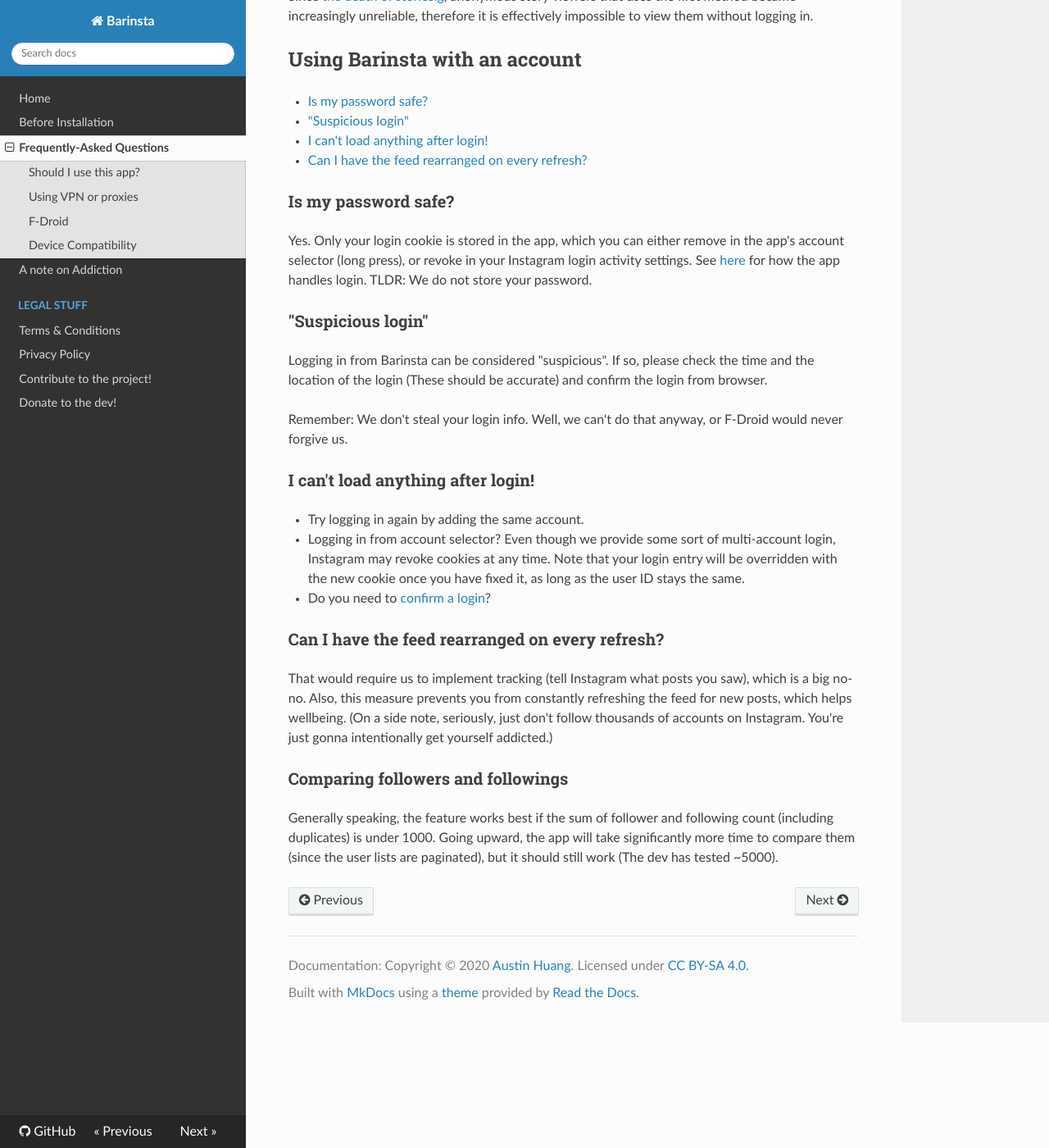
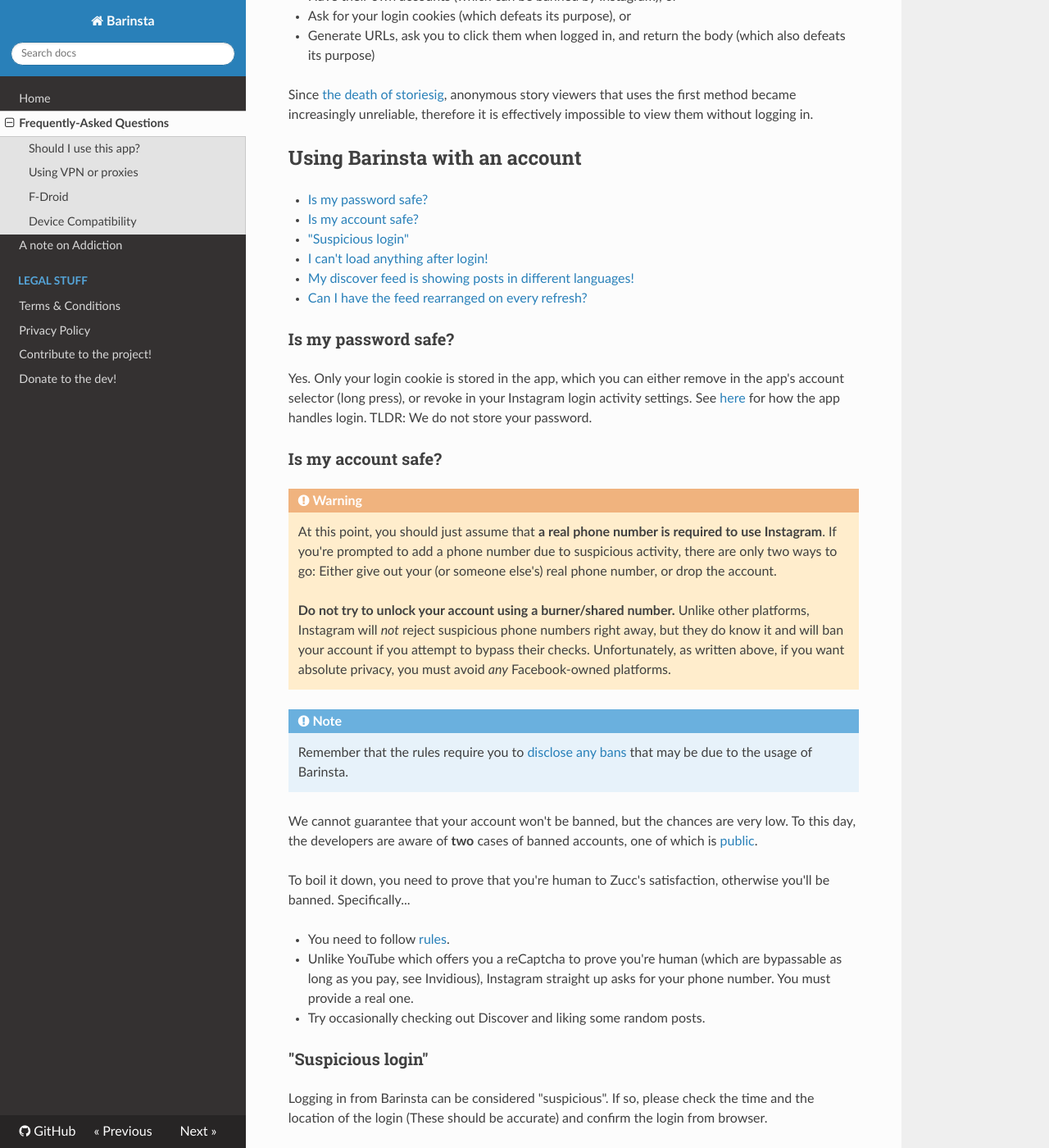
Before and after one commit to austinhuang0131/barinsta-docs, an MkDocs documentation site: the page built from docs/faq.md, in a window 1280 px wide and 1400 px high, scrolled down 3430 px. Shown: the whole window at 82% size. Built offline with MkDocs 1.6.1, drawn with Linux system fonts in a browser that asks for light colours; nearby versions of some CDN libraries; some of the changed text lies outside the part shown.

Commit message:
more docs

```diff
--- a/docs/faq.md
+++ b/docs/faq.md
@@ -1,16 +1,16 @@
-* [Basics](#Basics)
-* [Using Barinsta anonymously](#Using-Barinsta-anonymously)
-* [Using Barinsta with an account](#Using-Barinsta-with-an-account)
+* [Basics](#basics)
+* [Using Barinsta anonymously](#using-barinsta-anonymously)
+* [Using Barinsta with an account](#using-barinsta-with-an-account)
 
 ## Basics
 
 !!! Note
     Unless specifically instructed by this documentation or the developers, clearing application data/cache will not resolve issues.
 
-* [Should I use this app?](#Should-I-use-this-app)
-* [Using VPN or proxies](#Using-VPN-or-proxies)
-* [F-Droid](#F-Droid)
-* [Device Compatibility](#Device-Compatibility)
+* [Should I use this app?](#should-I-use-this-app)
+* [Using VPN or proxies](#using-vpn-or-proxies)
+* [F-Droid](#f-droid)
+* [Device Compatibility](#device-compatibility)
 
 ### Should I use this app?
 
@@ -48,7 +48,7 @@ However, currently (but planned for the future), you cannot use this app to:
 
     **Do NOT attempt to log in on banned IPs.** Your account will be either locked until you provide a phone number, or banned with no recourse.
 
-Instagram believes blocking IPs will stop spambots, but we all know they're just hungry for tracking. Again, Barinsta can only do *so much* to protect your privacy, and if you don't want Zucc to look into your life, you need to cut every single Facebook product, which is incredibly difficult for many (especially for the author, who is in North America, and cutting them will risk losing contacts).
+Instagram believes that blocking IPs will stop spambots, but we all know they're just hungry for tracking. Remember that Barinsta can only do *so much* to protect your privacy (which already improves the condition for many Instagram users, but might not be to the satisfaction of privacy advocates), and if you want more, you do have to avoid every single Facebook-owned platform, which is incredibly difficult for many (especially for the author, who is in North America, and cutting them will risk losing contacts).
 
 Bibliogram, on the other hand, actually allows you to access Instagram contents (public profiles only) without connecting to Facebook. However, Instagram is working hard to render it unusable, so unfortunately, [it will probably stop working soon](https://lists.sr.ht/~cadence/bibliogram-announce/%3C20201218014302.855fa8a816be2f19da2f56e3%40disroot.org%3E).
 
@@ -86,6 +86,8 @@ Only these contents can be viewed without login:
 
 You might have hit the [ratelimit](https://git.sr.ht/~cadence/bibliogram-docs/tree/master/docs/Instagram%20rate%20limits.md). Wait a few hours before opening the app again.
 
+To know if you're banned or not, try visiting a public profile page on browser. If you're prompted to log in immediately without showing the account's posts, you currently have a temporary IP ban.
+
 ### Can we have an anonymous feed?
 
 It is still being debated upon. However, such feature, if implemented, will carry heavy restrictions.
@@ -105,14 +107,34 @@ Since [the death of storiesig](https://twitter.com/jlobitu/status/13059298971693
 
 ## Using Barinsta with an account
 
-* [Is my password safe?](#Is-my-password-safe)
-* ["Suspicious login"](#"Suspicious-login")
-* [I can't load anything after login!](#I-can't-load-anything-after-login)
-* [Can I have the feed rearranged on every refresh?](#Can-I-have-the-feed-rearranged-on-every-refresh)
+* [Is my password safe?](#is-my-password-safe)
+* [Is my account safe?](#is-my-account-safe)
+* ["Suspicious login"](#suspicious-login)
+* [I can't load anything after login!](#i-cant-load-anything-after-login)
+* [My discover feed is showing posts in different languages!](#My-discover-feed-is-showing-posts-in-different-languages)
+* [Can I have the feed rearranged on every refresh?](#can-i-have-the-feed-rearranged-on-every-refresh)
 
 ### Is my password safe?
 
 Yes. Only your login cookie is stored in the app, which you can either remove in the app's account selector (long press), or revoke in your Instagram login activity settings. See [here](https://github.com/austinhuang0131/barinsta/blob/master/app/src/main/java/awais/instagrabber/activities/Login.java) for how the app handles login. TLDR: We do not store your password.
+
+### Is my account safe?
+
+!!! Warning
+    At this point, you should just assume that **a real phone number is required to use Instagram**. If you're prompted to add a phone number due to suspicious activity, there are only two ways to go: Either give out your (or someone else's) real phone number, or drop the account.
+
+    **Do not try to unlock your account using a burner/shared number.** Unlike other platforms, Instagram will *not* reject suspicious phone numbers right away, but they do know it and will ban your account if you attempt to bypass their checks. Unfortunately, as written above, if you want absolute privacy, you must avoid *any* Facebook-owned platforms.
+
+!!! Note
+    Remember that the rules require you to [disclose any bans](./faq#disclosure-of-banned-accounts) that may be due to the usage of Barinsta.
+
+We cannot guarantee that your account won't be banned, but the chances are very low. To this day, the developers are aware of **two** cases of banned accounts, one of which is [public](https://github.com/austinhuang0131/barinsta/issues/140).
+
+To boil it down, you need to prove that you're human to Zucc's satisfaction, otherwise you'll be banned. Specifically...
+
+* You need to follow [rules](./tos#rules).
+* Unlike YouTube which offers you a reCaptcha to prove you're human (which are bypassable as long as you pay, see Invidious), Instagram straight up asks for your phone number. You must provide a real one.
+* Try occasionally checking out Discover and liking some random posts.
 
 ### "Suspicious login"
 
@@ -130,6 +152,13 @@ Remember: We don't steal your login info. Well, we can't do that anyway, or F-Dr
 
 That would require us to implement tracking (tell Instagram what posts you saw), which is a big no-no. Also, this measure prevents you from constantly refreshing the feed for new posts, which helps wellbeing. (On a side note, seriously, just don't follow thousands of accounts on Instagram. You're just gonna intentionally get yourself addicted.)
 
+### My discover feed is showing posts in different languages!
+
+Using Barinsta can screw with the algorithm probably because we withhold or falsify tracking data.
+
 ### Comparing followers and followings
 
 Generally speaking, the feature works best if the sum of follower and following count (including duplicates) is under 1000. Going upward, the app will take significantly more time to compare them (since the user lists are paginated), but it should still work (The dev has tested ~5000).
+
+!!! Warning
+    If the sum is huge (like 10k+), not only will it slow down the app, it could also possibly lead to an account ban ("scrapeing"). Do so at your own risk.
--- a/mkdocs.yml
+++ b/mkdocs.yml
@@ -3,10 +3,9 @@ repo_url: https://github.com/austinhuang0131/barinsta
 edit_uri: ''
 site_description: The open source Instagram client on Android!
 site_author: Austin Huang, https://austinhuang.me
-copyright: 'Documentation: Copyright &copy; 2020 <a href="https://austinhuang.me">Austin Huang</a>. Licensed under <a href="https://creativecommons.org/licenses/by-sa/4.0/">CC BY-SA 4.0</a>.'
+copyright: 'Documentation: Copyright &copy; 2020-2021 <a href="https://austinhuang.me">Austin Huang</a>. Licensed under <a href="https://creativecommons.org/licenses/by-sa/4.0/">CC BY-SA 4.0</a>.'
 nav:
     - Home: index.md
-    - Before Installation: before-installation.md
     - Frequently-Asked Questions: faq.md
     - A note on Addiction: addictions.md
     - Legal stuff:
```
Also changed, not shown: docs/index.md (+1 -1 lines), docs/tos.md (+5 -7 lines).
